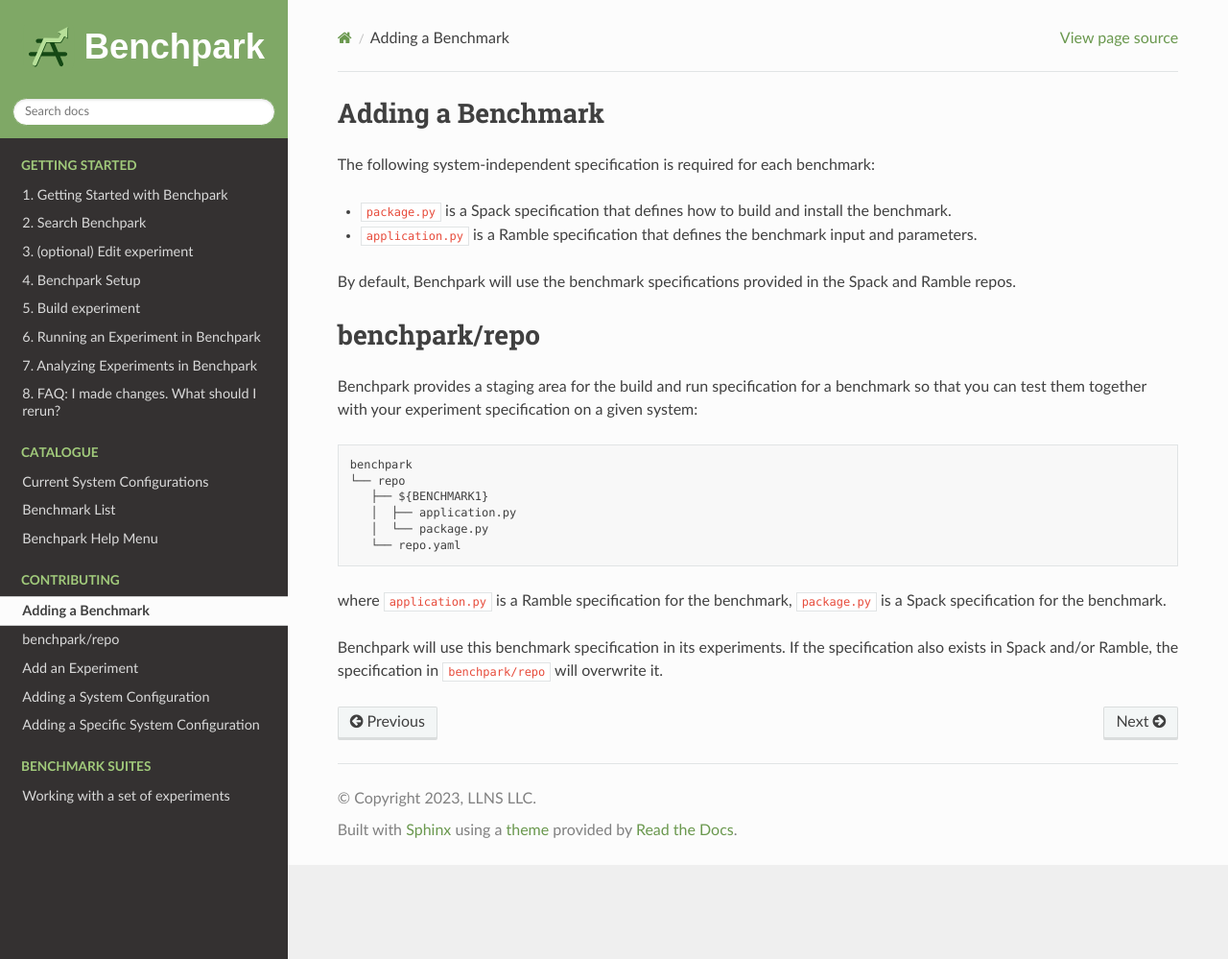
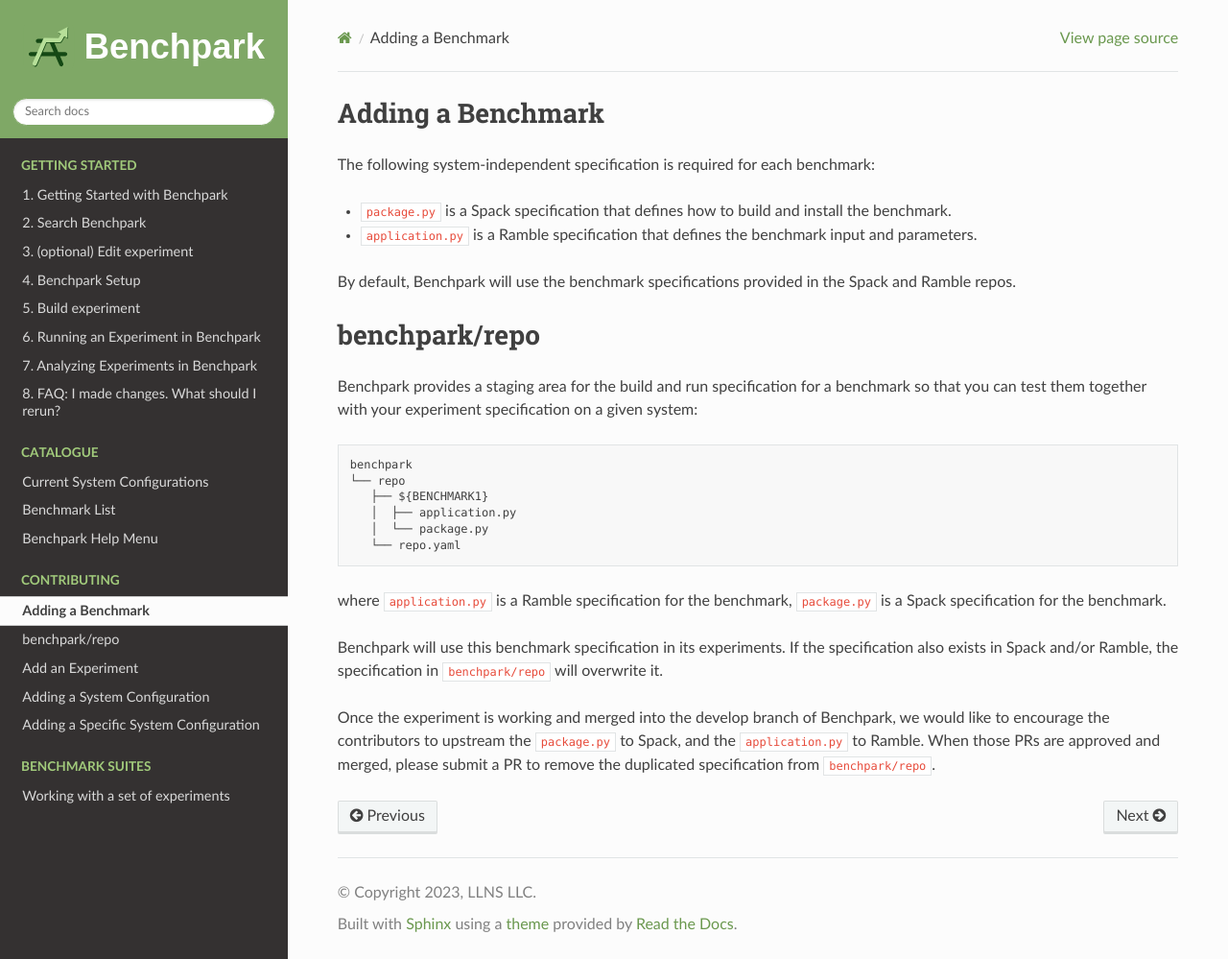
Before and after one commit to LLNL/benchpark, a Sphinx documentation site: the page built from docs/add-a-benchmark.rst, in a window 1280 px wide and 999 px high. Shown: the whole window at 96% size. Built offline with Sphinx 7.4.7 and the Read the Docs theme 2.0.0, drawn with Linux system fonts in a browser that asks for light colours; pages that are not in the unit, such as notebooks, are missing from menus.

Commit message:
upstreaming benchpark/repo

```diff
--- a/docs/add-a-benchmark.rst
+++ b/docs/add-a-benchmark.rst
@@ -33,3 +33,8 @@
 Benchpark will use this benchmark specification in its experiments.
 If the specification also exists in Spack and/or Ramble,
 the specification in ``benchpark/repo`` will overwrite it.
+
+Once the experiment is working and merged into the develop branch of Benchpark,
+we would like to encourage the contributors to upstream the ``package.py`` to Spack,
+and the ``application.py`` to Ramble.  When those PRs are approved and merged,
+please submit a PR to remove the duplicated specification from ``benchpark/repo``.
```
